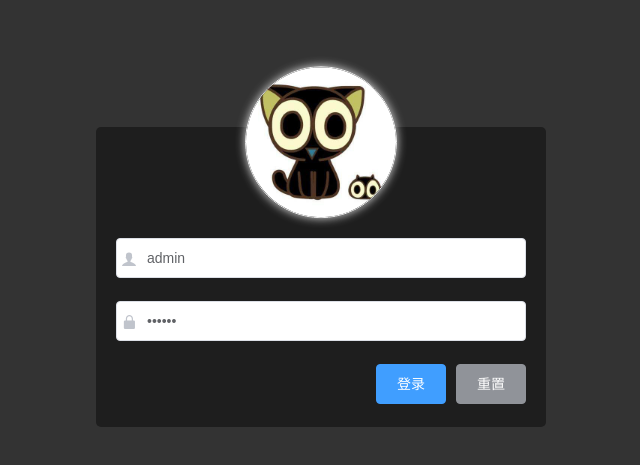
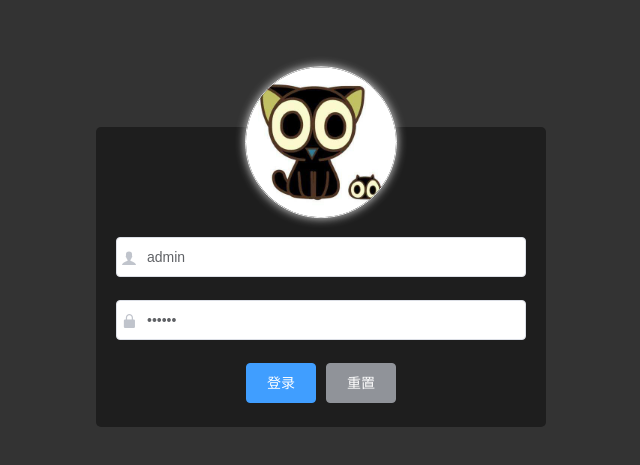
Before and after one commit to xwen1996/vue_shop, a Vue app: page /#/Login in a window 1280 px wide. Before the commit this address led to /#/Login. Shown: the part 123-588 px from the top of the page, without its empty margins (319-959 px from the left). Built offline with nearby package versions, Linux system fonts and the light colour scheme.

Commit message:
登录页完善

```diff
--- /dev/null
+++ b/src/components/Home.vue
@@ -0,0 +1,15 @@
+<template>
+    <div>
+         <el-button type="info" round>信息按钮</el-button>
+    </div>
+</template>
+
+<script>
+export default {
+
+}
+</script>
+
+<style lang="less" scoped>
+
+</style>
--- a/src/components/Login.vue
+++ b/src/components/Login.vue
@@ -56,10 +56,17 @@ export default {
     },
     // 点击登录按钮，进行登录校验
     login () {
-      this.$refs.loginFormRef.validate(async valid => {
+      this.$refs.loginFormRef.validate(valid => {
         if (!valid) return
-        const { data: res } = await this.$http.post('login', this.loginForm)
-        console.log(res)
+        this.$message.success('登录成功')
+        // // post 请求
+        // const { data: res } = await this.$http.post('login', this.loginForm)
+        // if (res.meta.status !== 200) return this.$message.console.error('登录失败！')
+        // this.$message.success('登录成功')
+        // // 将 token 保存在 sessionStorage 中
+        // window.sessionStorage.setItem('token', res.data.token)
+        // 通过编程式导航跳转到后台主页，路由地址是 /home
+        this.$router.push('/home')
       })
     }
   }
@@ -99,14 +106,18 @@ export default {
     }
 }
 .login_form{
-    position: absolute;
-    bottom: 0;
+    position: relative;
+    top: 110px;
     width: 100%;
     padding: 0 20px;
     box-sizing: border-box;
 }
 .btns {
-    display: flex;
-    justify-content: flex-end;
+    position:absolute;
+    // display: flex;
+    // justify-content: flex-end;
+    bottom:0;
+    left:50%;
+    transform: translate(-50%,85px);
 }
 </style>
--- a/src/main.js
+++ b/src/main.js
@@ -6,6 +6,10 @@ import './plugins/element.js'
 import './assets/fonts/iconfont.css'
 // 导入全局样式表
 import './assets/css/global.css'
+// 配置 axios
+import axios from 'axios'
+axios.defaults.baseURL = 'http://127.0.0.1:8888/api/private/v1/' // 配置请求跟路径
+Vue.prototype.$http = axios
 
 Vue.config.productionTip = false
 
--- a/src/plugins/element.js
+++ b/src/plugins/element.js
@@ -5,8 +5,11 @@ import { Button } from 'element-ui'
 import { Form, FormItem } from 'element-ui'
 // eslint-disable-next-line import/no-duplicates
 import { Input } from 'element-ui'
+// eslint-disable-next-line import/no-duplicates
+import { Message } from 'element-ui'
 
 Vue.use(Button)
 Vue.use(Form)
 Vue.use(FormItem)
 Vue.use(Input)
+Vue.prototype.$message = Message
--- a/src/router/index.js
+++ b/src/router/index.js
@@ -1,12 +1,27 @@
 import Vue from 'vue'
 import Router from 'vue-router'
 import Login from '../components/Login.vue'
+import Home from '../components/Home.vue'
 
 Vue.use(Router)
 
-export default new Router({
+const router = new Router({
   routes: [
     { path: '/', redirect: '/Login' },
-    { path: '/login', component: Login }
+    { path: '/login', component: Login },
+    { path: '/home', component: Home }
   ]
 })
+// 挂载路由导航守卫
+// router.beforeEach((to, from, next) => {
+// // to 将要访问的路径
+// // from 代表从那个路径跳转而来
+// // next 是一个函数，表示放行
+// // next() 放行， next('/login') 强制跳转
+//   if (to.path === '/login') return next()
+//   // 获取token
+//   const tokenStr = window.sessionStorage.getItem('token')
+//   if (!tokenStr) return next('/login')
+//   next()
+// })
+export default router
```
